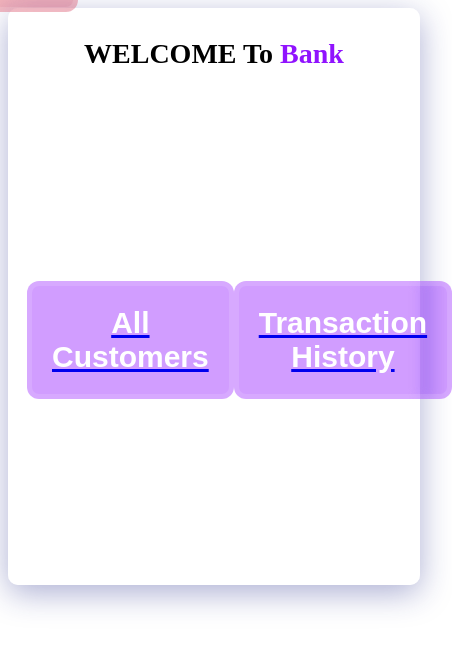
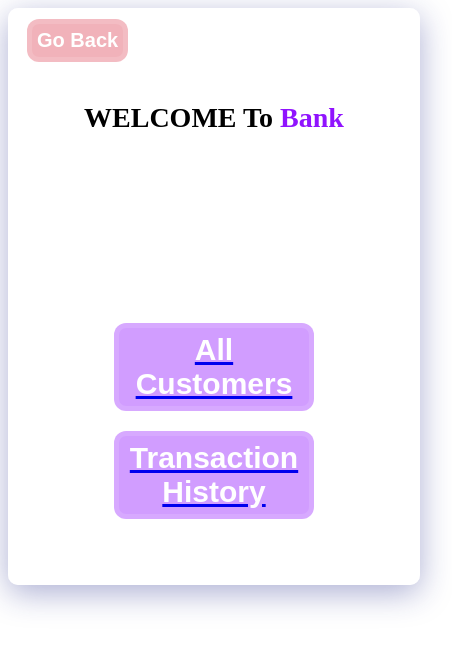
Before and after one commit to Manoj0Marmat/bankingsystem-client, a React (Create React App) app: page /home in a window 390 px wide. Shown: the top 648 px of the page, 452 px wide, since content can reach past the window. Built offline with nearby package versions, Linux system fonts and the light colour scheme; the HTML template or start-up script is replaced by a standard one.

Commit message:
refactor: update css mobile responsive

```diff
--- a/src/components/form/styles/form.js
+++ b/src/components/form/styles/form.js
@@ -17,8 +17,7 @@ export const Container = styled.div`
 
   @media (max-width: 600px) {
     padding: 10px 18px 5px;
-    width: 100%;
-    height: 300px;
+    width: 95%;
   }
 `;
 
@@ -109,8 +108,8 @@ export const Img = styled.img`
 
 export const Pane = styled.div`
   margin-bottom: 2rem;
-  @media (max-width: 1000px) {
-    margin-bottom: 2rem;
+  @media (max-width: 600px) {
+    margin-bottom: 0.2rem;
   }
 `;
 export const Button = styled.button`
--- a/src/components/home/styles/home.js
+++ b/src/components/home/styles/home.js
@@ -31,6 +31,7 @@ export const Title = styled.h1`
 
   @media (max-width: 768px) {
     font-size: 28px;
+    /* margin-top: 60px; */
   }
 `;
 
@@ -57,6 +58,10 @@ export const Footer = styled.div`
   display: grid;
   grid-template-columns: 1fr 1fr;
   place-items: center;
+  @media (max-width: 600px) {
+    display: flex;
+    flex-direction: column;
+  }
 `;
 export const Button = styled.button`
   justify-content: flex-end;
@@ -87,6 +92,12 @@ export const Button = styled.button`
     transition: 1s ease-in-out;
     background: #9013fe;
   }
+
+  @media (max-width: 600px) {
+    padding: 5px;
+    margin: 10px;
+    width: 200px;
+  }
 `;
 export const TopButton = styled(Button)`
   position: absolute;
@@ -99,4 +110,8 @@ export const TopButton = styled(Button)`
     transition: 0.1s ease-in-out;
     background: rgba(208, 2, 27, 0.6);
   }
+  @media (max-width: 600px) {
+    width: auto;
+    margin: 0px;
+  }
 `;
--- a/src/components/table/styles/table.js
+++ b/src/components/table/styles/table.js
@@ -16,29 +16,42 @@ export const StyledTable = styled.div`
   z-index: 1;
 
   @media (max-width: 600px) {
-    padding: 10px 18px 5px;
-    width: 100%;
-    height: 300px;
+    padding: 45px 0 0 0;
+    width: 95%;
+    height: 700px;
+    border-radius: 0.5rem;
   }
 `;
 
 export const THead = styled.thead`
   align-items: center;
+  @media (max-width: 600px) {
+    margin: none;
+  }
 `;
 
 export const TFoot = styled.tfoot`
   margin-left: auto;
   margin-right: auto;
+  @media (max-width: 600px) {
+    margin: none;
+  }
 `;
 
 export const TBody = styled.tbody`
   margin-left: auto;
   margin-right: auto;
+  @media (max-width: 600px) {
+    margin: none;
+  }
 `;
 
 export const TR = styled.tr`
   :hover {
     background-color: #ddd;
+  }
+  @media (max-width: 600px) {
+    font-size: 12px;
   }
 `;
 
@@ -55,6 +68,17 @@ export const TH = styled.th`
   background-color: rgba(144, 19, 254, 0.6);
   border: 5px solid rgba(255, 255, 255, 0.125);
   color: white;
+  @media (max-width: 600px) {
+    padding: 0;
+    padding-top: 12px;
+    padding-bottom: 12px;
+    :nth-child(1) {
+      display: none;
+    }
+    :nth-child(2) {
+      display: none;
+    }
+  }
 `;
 
 export const TD = styled.td`
@@ -62,6 +86,18 @@ export const TD = styled.td`
   margin-right: auto;
   border: 1px solid #ddd;
   padding: 8px;
+  @media (max-width: 600px) {
+    margin: none;
+    padding: 1px;
+    :nth-child(2) {
+      display: none;
+    }
+    :nth-child(1) {
+      display: none;
+    }
+
+    margin: 0px 0 20px 0;
+  }
 `;
 export const Logo = styled.img`
   vertical-align: middle;
@@ -76,6 +112,10 @@ export const Logo = styled.img`
   -webkit-backdrop-filter: blur(17px);
   border-radius: 50%;
   border: 3px solid rgba(144, 19, 254, 0.6);
+  @media (max-width: 600px) {
+    width: 40px;
+    height: 40px;
+  }
 `;
 export const Button = styled.button`
   justify-content: flex-end;
@@ -106,6 +146,10 @@ export const Button = styled.button`
     transition: 0.1s ease-in-out;
     background: rgba(144, 19, 254, 0.41);
   }
+  @media (max-width: 600px) {
+    margin: 10px 0 10px 0;
+    font-size: 12px;
+  }
 `;
 
 export const TopButton = styled(Button)`
--- a/src/containers/home.js
+++ b/src/containers/home.js
@@ -9,10 +9,10 @@ export default function HomeContainer() {
       <Link to="/">
         <Home.TopButton>Go Back</Home.TopButton>
       </Link>
+      <Home.Pane />
+      <Home.Pane />
       <Home.Title>
-        <Home.Pane>
-          WELCOME To <Home.Span>Bank</Home.Span>
-        </Home.Pane>
+        WELCOME To <Home.Span>Bank</Home.Span>
       </Home.Title>
 
       <Home.Pane />
```
